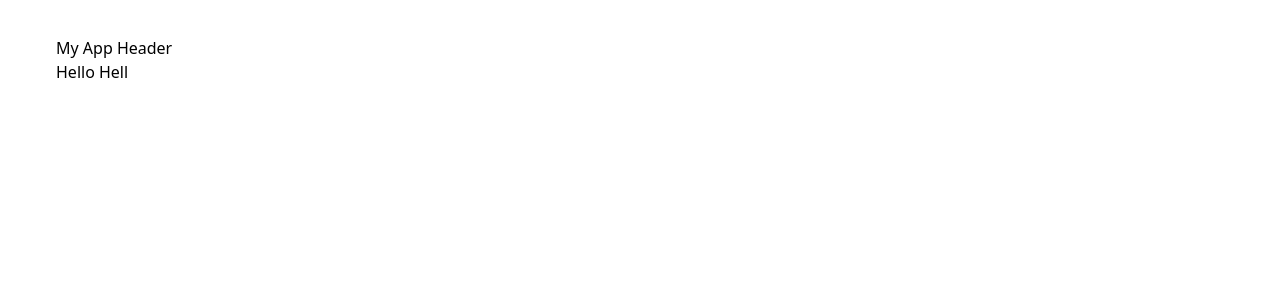
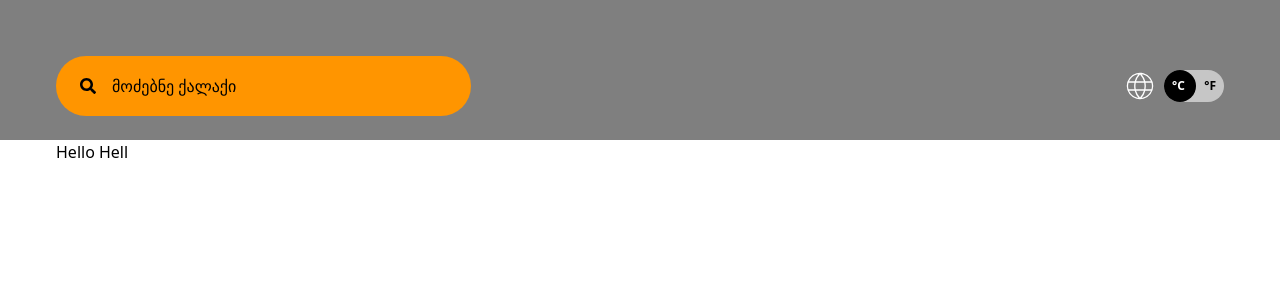
Before and after one commit to bibilashvili-nugo/weather-app, a React (Vite) app: page / in a window 1280 px wide. Shown: the top 300 px of the page. Built offline with nearby package versions, Linux system fonts and the light colour scheme.

Commit message:
implemented header with metric changer functionality

```diff
--- a/package.json
+++ b/package.json
@@ -16,6 +16,7 @@
     "react": "^18.3.1",
     "react-dom": "^18.3.1",
     "react-i18next": "^15.0.1",
+    "react-icons": "^5.3.0",
     "react-redux": "^9.1.2",
     "react-router-dom": "^6.26.2"
   },
--- /dev/null
+++ b/src/components/Header.jsx
@@ -0,0 +1,32 @@
+import { FaSearch } from "react-icons/fa";
+import { CiGlobe } from "react-icons/ci";
+
+import MetricChanger from "./MetricChanger";
+
+const Header = () => {
+  return (
+    <header className="sticky top-0 pl-14 pr-14 pt-14 pb-6 bg-[rgba(0,0,0,0.5)] flex items-center justify-between w-full">
+      <div className="relative ">
+        <FaSearch
+          className="absolute left-6 top-1/2 transform -translate-y-1/2"
+          color="#000"
+        />
+
+        <input
+          type="text"
+          placeholder="მოძებნე ქალაქი"
+          className="pl-14 py-[18px] pr-[128px] border-none rounded-[64px] w-full bg-[#FF9500] placeholder:text-[#000]"
+        />
+      </div>
+
+      <div className="flex items-start gap-2">
+        <CiGlobe size={32} color="white" />
+
+        {/* es cvlis celsius fahrenheitis states da mere gadavwyvitot dafetchvisas shevcvalot tu chvuelebrivad davfetchot da ubralod gamoviangarishot */}
+        <MetricChanger />
+      </div>
+    </header>
+  );
+};
+
+export default Header;
--- /dev/null
+++ b/src/components/MetricChanger.jsx
@@ -0,0 +1,46 @@
+import { useDispatch, useSelector } from "react-redux";
+import { toggleUnit } from "../redux/settingsSlice";
+
+const MetricChanger = () => {
+  const dispatch = useDispatch();
+
+  const currentUnit = useSelector((state) => state.settings.unit);
+
+  const handleToggleUnit = () => {
+    dispatch(toggleUnit());
+  };
+
+  return (
+    <div
+      className="relative w-[60px] h-[32px] bg-[rgba(217,217,217,0.8)] rounded-full cursor-pointer flex items-center"
+      onClick={handleToggleUnit}
+    >
+      {/* es aris celsiusi  */}
+      <span
+        className={`absolute left-2 z-10 text-[12px] font-semibold transition-all duration-300 ${
+          currentUnit === "celsius" ? "text-white" : "text-black"
+        }`}
+      >
+        °C
+      </span>
+
+      {/* es aris fahrenheiti */}
+      <span
+        className={`absolute right-2 z-10 text-[12px] font-semibold transition-all duration-300 ${
+          currentUnit === "fahrenheit" ? "text-white" : "text-black"
+        }`}
+      >
+        °F
+      </span>
+
+      {/* es aris shavi nawili romelic modzraobs romelic aris imis shesabamisad */}
+      <div
+        className={`absolute top-0 left-0 w-[32px] h-[32px] rounded-full bg-black transition-transform duration-300 ${
+          currentUnit === "fahrenheit" ? "translate-x-[28px]" : ""
+        }`}
+      ></div>
+    </div>
+  );
+};
+
+export default MetricChanger;
--- a/src/layouts/AppLayout.jsx
+++ b/src/layouts/AppLayout.jsx
@@ -1,11 +1,10 @@
 import { Outlet } from "react-router-dom";
+import Header from "../components/Header";
 
 const AppLayout = () => {
   return (
-    <div className="w-full min-h-screen pt-9">
-      <header className="pl-14">
-        <h1>My App Header</h1>
-      </header>
+    <div className="w-full min-h-screen ">
+      <Header />
       <main className="pl-14">
         <Outlet />
       </main>
--- /dev/null
+++ b/src/redux/settingsSlice.js
@@ -0,0 +1,29 @@
+import { createSlice } from "@reduxjs/toolkit";
+
+const initialState = {
+  theme: "default",
+  unit: "celsius",
+  language: "en",
+};
+
+const settingsSlice = createSlice({
+  name: "settings",
+  initialState,
+  reducers: {
+    toggleUnit(state) {
+      state.unit = state.unit === "celsius" ? "fahrenheit" : "celsius";
+    },
+
+    setLanguage(state, action) {
+      state.language = action.payload;
+    },
+
+    setTheme(state, action) {
+      state.theme = action.payload;
+    },
+  },
+});
+
+export const { toggleUnit, setLanguage, setTheme } = settingsSlice.actions;
+
+export default settingsSlice.reducer;
--- a/src/redux/store.js
+++ b/src/redux/store.js
@@ -1,9 +1,9 @@
 import { configureStore } from "@reduxjs/toolkit";
 
-import testSlice from "./testSlice";
+import settingsReducer from "./settingsSlice";
 
 export const store = configureStore({
   reducer: {
-    test: testSlice,
+    settings: settingsReducer,
   },
 });
--- a/src/redux/testSlice.js
+++ /dev/null
@@ -1,25 +0,0 @@
-import { createSlice } from "@reduxjs/toolkit";
-
-const initialState = {
-  value: 0,
-};
-
-const testSlice = createSlice({
-  name: "counter",
-  initialState,
-  reducers: {
-    increment: (state) => {
-      state.value += 1;
-    },
-    decrement: (state) => {
-      state.value -= 1;
-    },
-    incrementByAmount: (state, action) => {
-      state.value += action.payload;
-    },
-  },
-});
-
-export const { increment, decrement, incrementByAmount } = testSlice.actions;
-
-export default testSlice.reducer;
```
Also changed, not shown: 1 other file (tests, documents, lock files or other folders).
